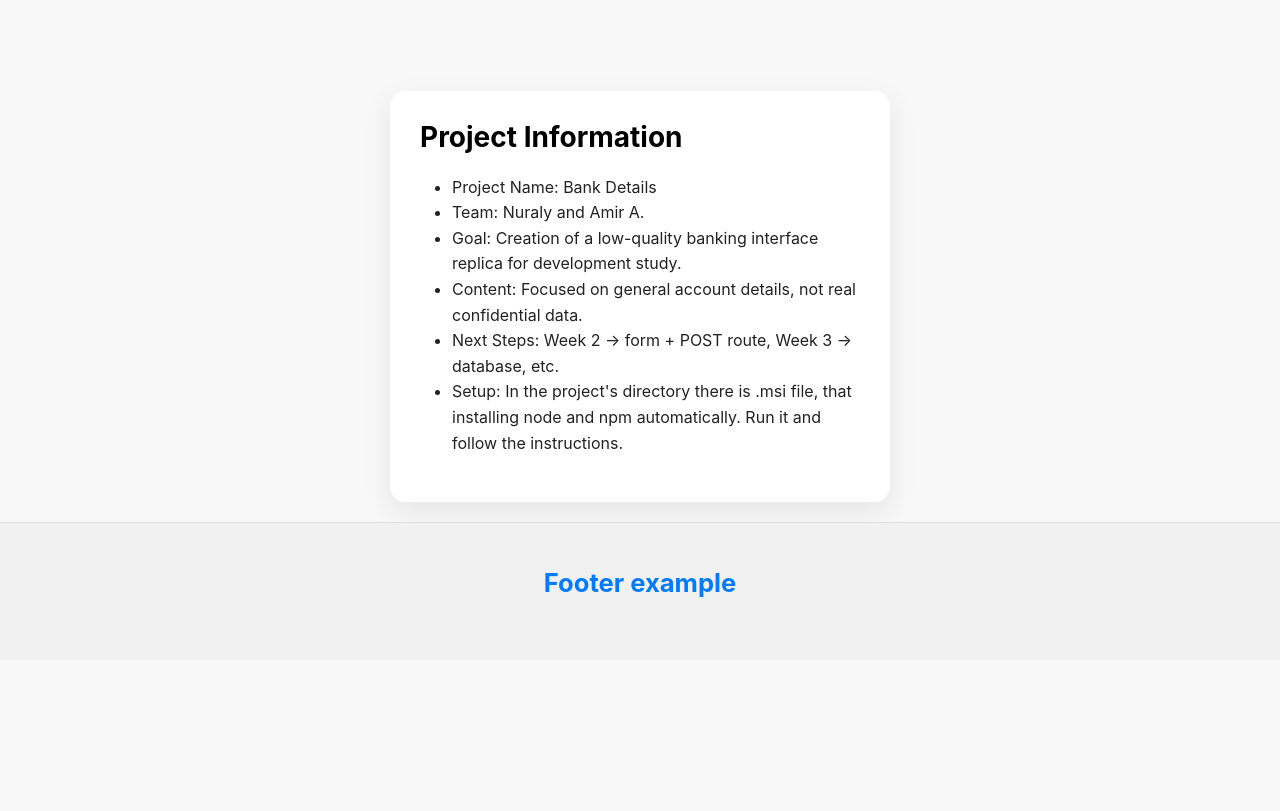
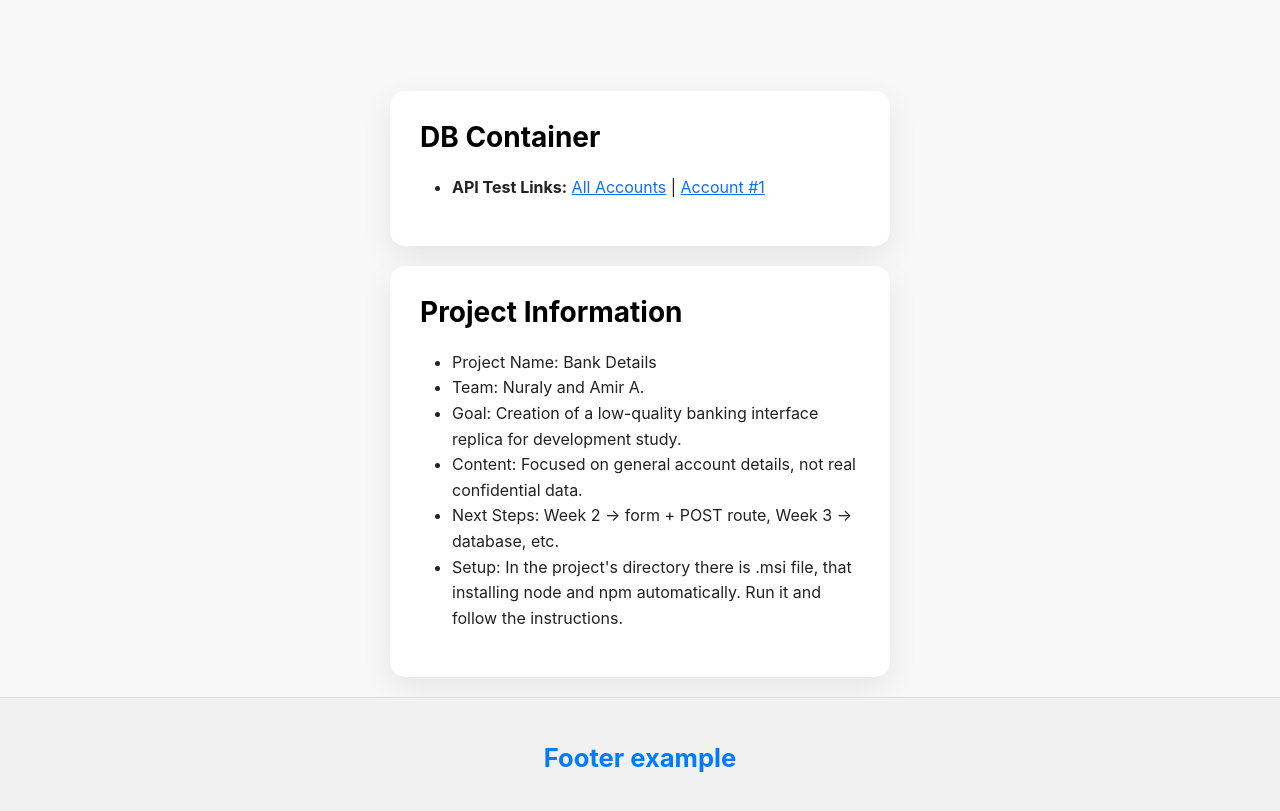
Before and after one commit to AmirAmanshin/BackEnd_NA, a website: page views/index.html in a window 1280 px wide. Shown: the part 780-1591 px from the top of the page. Before the commit the page ends 1440 px from the top, so only its background shows below. Drawn offline with nearby package versions, Linux system fonts and the light colour scheme.

Commit message:
Modify index.html for stylesheet paths and API links
Updated file paths for stylesheets and added API test links.

```diff
--- a/views/index.html
+++ b/views/index.html
@@ -5,7 +5,7 @@
   <meta name="viewport" content="width=device-width, initial-scale=1.0">
   <title>Bank Details Project</title>
   <link href="https://cdn.jsdelivr.net/npm/bootstrap@5.3.3/dist/css/bootstrap.min.css" rel="stylesheet">
-  <link rel="stylesheet" href="/style.css">
+  <link rel="stylesheet" href="../public/style.css">
   <link rel="stylesheet" href="https://cdnjs.cloudflare.com/ajax/libs/font-awesome/6.0.0-beta3/css/all.min.css">
 </head>
 <body>
@@ -77,6 +77,15 @@
     <div class="project-info">
       <div class="box">
         <div class="form-card info-card">
+          <h3>DB Container</h3>
+          <ul>
+            <li><strong>API Test Links:</strong>
+              <a href="/api/accounts" target="_blank">All Accounts</a> |
+              <a href="/api/accounts/1" target="_blank">Account #1</a>
+            </li>
+          </ul>
+        </div>
+        <div class="form-card info-card">
             <h3>Project Information</h3>
             <ul>
                 <li>Project Name: Bank Details</li>
```
